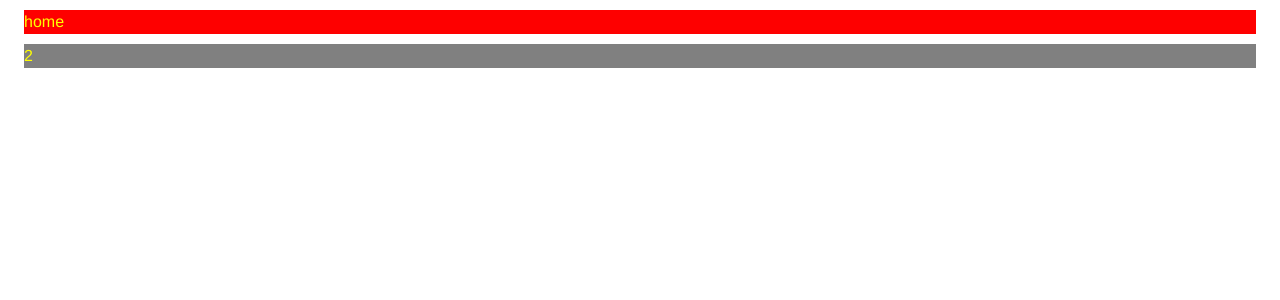
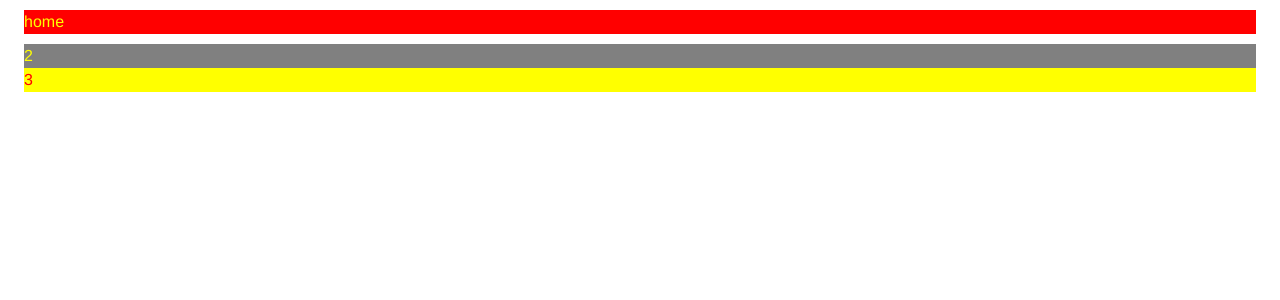
Before and after one commit to aymanZahran0/ecommerce2, a React (Vite) app: page / in a window 1280 px wide. Shown: the top 300 px of the page. Built offline with nearby package versions, Linux system fonts and the light colour scheme.

Commit message:
three lines

```diff
--- a/src/components/home/Home.jsx
+++ b/src/components/home/Home.jsx
@@ -10,6 +10,7 @@ export default function Home() {
 
    <Typography sx={{backgroundColor:'red', color:'yellow', my:'10px'}} >home</Typography>
    <Typography sx={{backgroundColor:'gray', color:'yellow'}} >2</Typography>
+   <Typography sx={{backgroundColor:'yellow', color:'red'}} >3</Typography>
 
   </>
 )}
```
